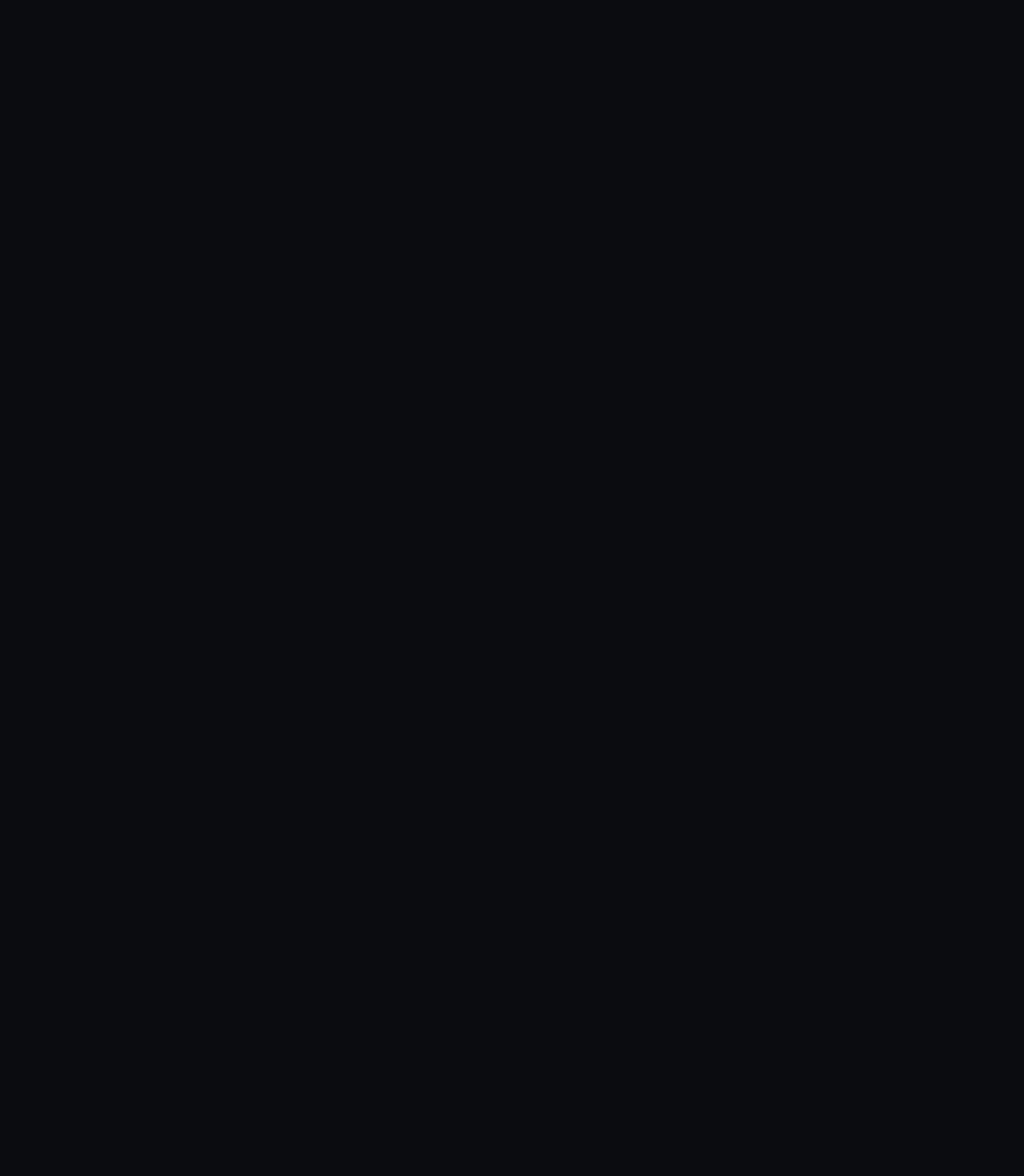
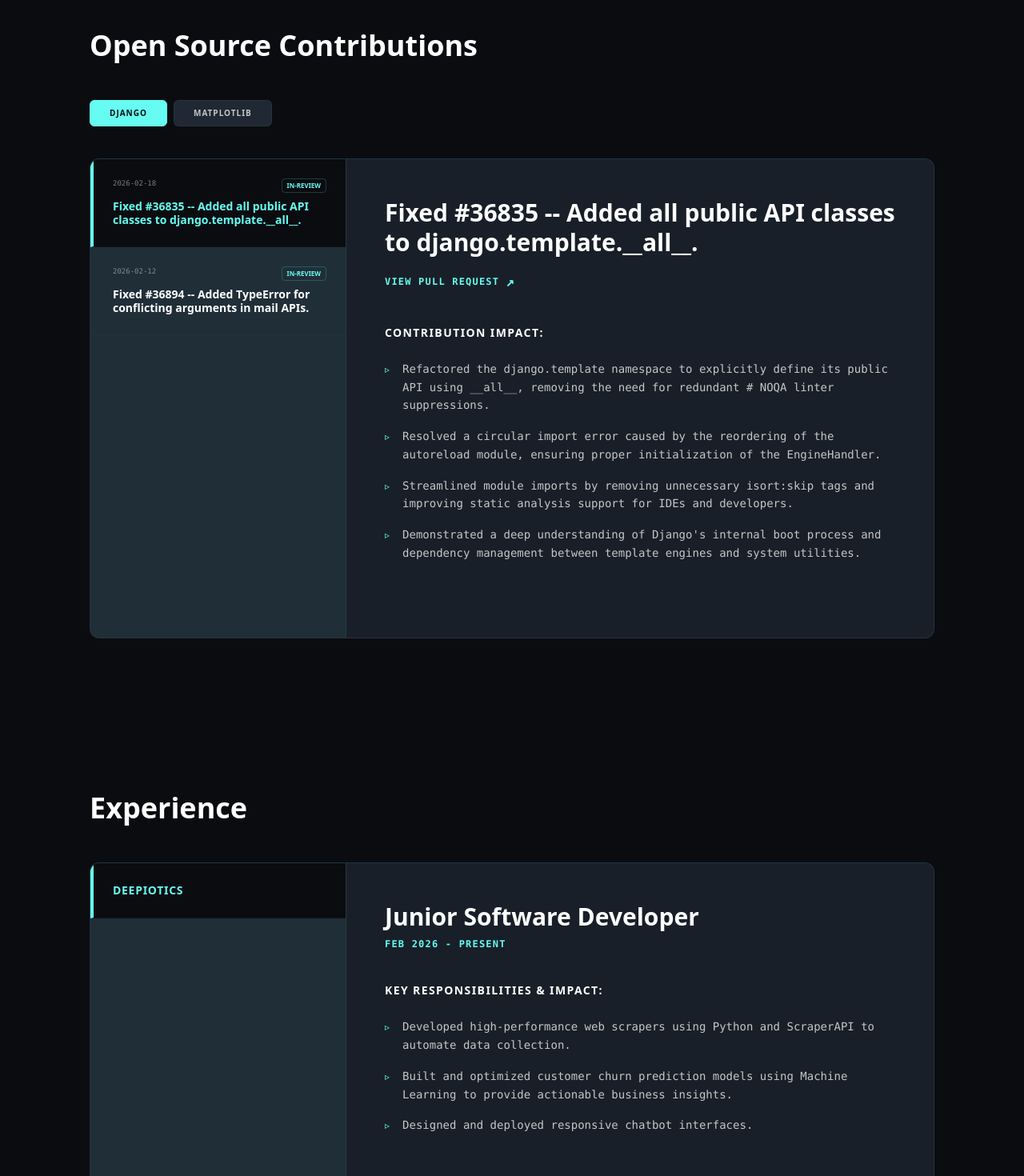
Before and after one commit to prafulgulani/Portfolio, a Next.js app: page / in a window 1280 px wide. Shown: the part 2060-3530 px from the top of the page at 80% size. Before the commit the page ends 2001 px from the top, so only its background shows below. Built offline with nearby package versions, Linux system fonts and the light colour scheme.

Commit message:
added open source and experience section

```diff
--- /dev/null
+++ b/app/components/Experience.tsx
@@ -0,0 +1,85 @@
+"use client";
+import { useState } from "react";
+import profileData from "../data/profile.json";
+
+export default function Experience() {
+  const experiences = profileData.experience;
+  const [activeTab, setActiveTab] = useState(0);
+
+  const active = experiences[activeTab];
+
+  return (
+    <section id="experience" className="py-24 scroll-mt-20">
+      {/* Large Heading - Matched with About & Open Source */}
+      <div className="flex items-center gap-4 mb-12">
+        <h2 className="text-3xl md:text-4xl font-black text-text-main whitespace-nowrap">
+          Experience
+        </h2>
+      </div>
+
+      <div className="flex flex-col md:flex-row bg-surface border border-on-accent/10 rounded-xl overflow-hidden min-h-112.5">
+        {/* Company Selector (Mobile: Horizontal / Desktop: Vertical) */}
+        <div className="w-full md:w-80 border-b md:border-b-0 md:border-r border-on-accent/10 bg-on-accent/5">
+          <div className="flex md:block overflow-x-auto md:overflow-y-auto h-full scrollbar-hide">
+            {experiences.map((exp, index) => (
+              <button
+                key={exp.company}
+                onClick={() => setActiveTab(index)}
+                // p-6 and border-b match the PR list items exactly
+                className={`shrink-0 w-60 md:w-full text-left p-6 border-r md:border-r-0 md:border-b border-on-accent/5 transition-all duration-200 ${
+                  activeTab === index
+                    ? "bg-bg md:border-l-4 md:border-l-accent"
+                    : "hover:bg-on-accent/5 md:border-l-4 md:border-l-transparent"
+                }`}
+              >
+                <h4
+                  className={`text-sm font-bold uppercase tracking-wider ${
+                    activeTab === index ? "text-accent" : "text-text-main"
+                  }`}
+                >
+                  {exp.company}
+                </h4>
+              </button>
+            ))}
+          </div>
+        </div>
+
+        {/* Details Pane */}
+        <div className="flex-1 p-8 md:p-12 bg-bg/30 overflow-y-auto">
+          {active && (
+            <div
+              key={active.company}
+              className="animate-in fade-in slide-in-from-right-4 duration-500"
+            >
+              <div className="mb-10">
+                <h3 className="text-2xl md:text-3xl font-black text-text-main leading-tight mb-2">
+                  {active.role}
+                </h3>
+                <p className="text-xs font-mono text-accent uppercase tracking-widest font-bold">
+                  {active.period}
+                </p>
+              </div>
+
+              <div>
+                <p className="font-bold text-text-main mb-6 uppercase tracking-widest text-sm">
+                  Key Responsibilities & Impact:
+                </p>
+                <ul className="space-y-4">
+                  {active.achievements.map((item, i) => (
+                    <li
+                      key={i}
+                      className="flex items-start gap-4 text-sm text-text-dim leading-relaxed"
+                    >
+                      <span className="text-accent mt-1 text-xs">▹</span>
+                      <span className="font-mono">{item}</span>
+                    </li>
+                  ))}
+                </ul>
+              </div>
+            </div>
+          )}
+        </div>
+      </div>
+    </section>
+  );
+}
--- a/app/components/OpenSource.tsx
+++ b/app/components/OpenSource.tsx
@@ -0,0 +1,125 @@
+"use client";
+import { useState, useEffect } from "react";
+import profileData from "../data/profile.json";
+
+export default function OpenSource() {
+  const contributions = profileData.openSource;
+  const orgs = Array.from(new Set(contributions.map((c) => c.org)));
+
+  const [activeOrg, setActiveOrg] = useState(orgs[0]);
+  const [selectedPrId, setSelectedPrId] = useState<number | null>(null);
+
+  const orgContributions = contributions.filter((c) => c.org === activeOrg);
+
+  useEffect(() => {
+    if (orgContributions.length > 0) {
+      setSelectedPrId(orgContributions[0].id);
+    }
+  }, [activeOrg]);
+
+  const activePr = contributions.find((c) => c.id === selectedPrId);
+
+  return (
+    <section id="opensource" className="py-24 scroll-mt-20">
+      {/* Large Heading - Matched with About Me */}
+      <div className="flex items-center gap-4 mb-12">
+        <h2 className="text-3xl md:text-4xl font-black text-text-main whitespace-nowrap">
+          Open Source Contributions
+        </h2>
+      </div>
+
+      {/* Org Tabs - Kept clean without the underlining border */}
+      <div className="flex gap-2 mb-8 overflow-x-auto pb-2 scrollbar-hide">
+        {orgs.map((org) => (
+          <button
+            key={org}
+            onClick={() => setActiveOrg(org)}
+            className={`px-6 py-2 text-[10px] font-black uppercase tracking-widest border transition-all duration-300 rounded-md whitespace-nowrap ${
+              activeOrg === org
+                ? "bg-accent text-bg border-accent"
+                : "bg-surface text-text-dim border-on-accent/10 hover:border-accent/50"
+            }`}
+          >
+            {org}
+          </button>
+        ))}
+      </div>
+
+      {/* Main Dashboard Container */}
+      <div className="flex flex-col md:flex-row bg-surface border border-on-accent/10 rounded-xl overflow-hidden h-auto md:h-150">
+
+        {/* Selection List (Mobile: Horizontal / Desktop: Vertical) */}
+        <div className="w-full md:w-80 border-b md:border-b-0 md:border-r border-on-accent/10 bg-on-accent/5">
+          <div className="flex md:block overflow-x-auto md:overflow-y-auto h-full scrollbar-hide">
+            {orgContributions.map((pr) => (
+              <button
+                key={pr.id}
+                onClick={() => setSelectedPrId(pr.id)}
+                className={`shrink-0 w-70 md:w-full text-left p-6 border-r md:border-r-0 md:border-b border-on-accent/5 transition-all duration-200 ${
+                  selectedPrId === pr.id
+                    ? "bg-bg md:border-l-4 md:border-l-accent"
+                    : "hover:bg-on-accent/5 md:border-l-4 md:border-l-transparent"
+                }`}
+              >
+                <div className="flex justify-between items-start mb-2">
+                  <span className="text-[9px] font-mono uppercase text-text-dim/60">{pr.date}</span>
+                  <span className={`text-[8px] font-bold uppercase px-1.5 py-0.5 rounded border ${
+                    pr.status === 'merged' ? 'text-green-500 border-green-500/20' : 'text-accent border-accent/20'
+                  }`}>
+                    {pr.status}
+                  </span>
+                </div>
+                <h4 className={`text-sm font-bold leading-tight line-clamp-2 ${
+                  selectedPrId === pr.id ? "text-accent" : "text-text-main"
+                }`}>
+                  {pr.title}
+                </h4>
+              </button>
+            ))}
+          </div>
+        </div>
+
+        {/* Detail View Pane */}
+        <div className="flex-1 p-6 md:p-12 overflow-y-auto bg-bg/30 min-h-100">
+          {activePr ? (
+            <div key={activePr.id} className="animate-in fade-in slide-in-from-bottom-2 md:slide-in-from-right-4 duration-300">
+              <div className="mb-10">
+                <h3 className="text-xl md:text-3xl font-black text-text-main mb-4 leading-tight">
+                  {activePr.title}
+                </h3>
+                <a
+                  href={activePr.url}
+                  target="_blank"
+                  rel="noreferrer"
+                  className="text-xs font-mono text-accent hover:underline inline-flex items-center gap-2 tracking-widest uppercase font-bold"
+                >
+                  View Pull Request <span className="text-lg">↗</span>
+                </a>
+              </div>
+
+              <div className="space-y-8">
+                <div>
+                  <p className="font-bold text-text-main mb-6 uppercase tracking-widest text-sm">
+                    Contribution Impact:
+                  </p>
+                  <ul className="space-y-4">
+                    {activePr.description.map((point, index) => (
+                      <li key={index} className="flex items-start gap-4 text-sm text-text-dim leading-relaxed">
+                        <span className="text-accent mt-1 text-xs">▹</span>
+                        <span className="font-mono">{point}</span>
+                      </li>
+                    ))}
+                  </ul>
+                </div>
+              </div>
+            </div>
+          ) : (
+            <div className="h-full flex items-center justify-center text-text-dim/40 font-mono text-xs uppercase tracking-widest text-center">
+              Select an issue to view details
+            </div>
+          )}
+        </div>
+      </div>
+    </section>
+  );
+}
--- a/app/constants/themes.ts
+++ b/app/constants/themes.ts
@@ -26,7 +26,7 @@ export const THEMES: Theme[] = [
     bg: "#EAE7DC",
     surface: "#D8C3A5",
     textMain: "#000000",
-    textDim: "#8E8D8A",
+    textDim: "#666564",
     accent: "#E85A4F",
     onAccent: "#E98074",
   },
--- a/app/data/profile.json
+++ b/app/data/profile.json
@@ -64,5 +64,17 @@
       ]
     }
   ],
-  "last_os_update": "2026-02-26"
+  "last_os_update": "2026-02-26",
+  "experience": [
+    {
+      "company": "Deepiotics",
+      "role": "Junior Software Developer",
+      "period": "Feb 2026 - Present",
+      "achievements": [
+        "Developed high-performance web scrapers using Python and ScraperAPI to automate data collection.",
+        "Built and optimized customer churn prediction models using Machine Learning to provide actionable business insights.",
+        "Designed and deployed responsive chatbot interfaces."
+      ]
     }
+  ]
+}
--- a/app/globals.css
+++ b/app/globals.css
@@ -21,3 +21,13 @@
     @apply antialiased;
   }
 }
+
+@layer utilities {
+  .scrollbar-hide::-webkit-scrollbar {
+    display: none;
+  }
+  .scrollbar-hide {
+    -ms-overflow-style: none;
+    scrollbar-width: none;
+  }
+}
--- a/app/page.tsx
+++ b/app/page.tsx
@@ -1,6 +1,8 @@
 import Hero from "./components/Hero";
 import About from "./components/About";
 import TechStack from "./components/TechStack";
+import OpenSource from "./components/OpenSource";
+import Experience from "./components/Experience";
 
 export default function Home() {
   return (
@@ -14,6 +16,12 @@ export default function Home() {
 
         {/* Tech Stack Section */}
         <TechStack />
+
+        {/* Open Source Contributions Section */}
+        <OpenSource />
+
+        {/* Experience Section */}
+        <Experience />
       </div>
     </main>
   );
```
Also changed, not shown: 1 other file (tests, documents, lock files or other folders). Lines whose indentation alone changed are shown as unchanged.
